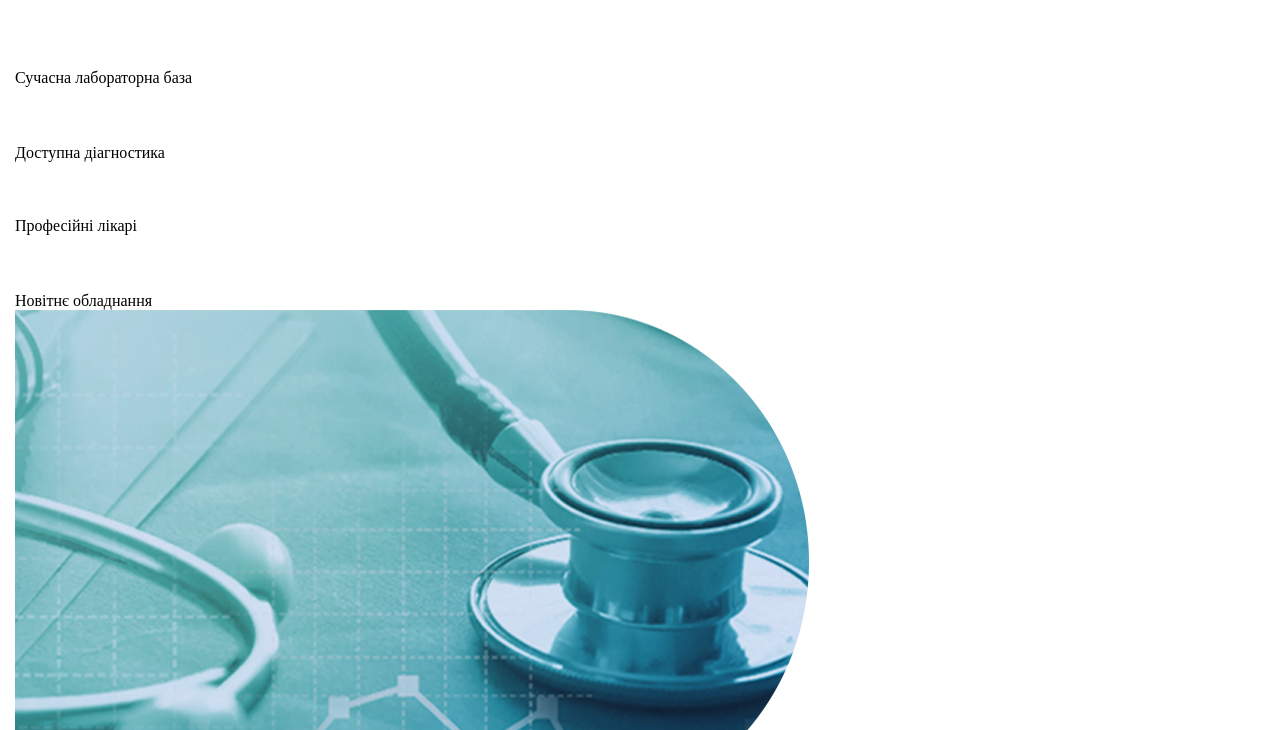
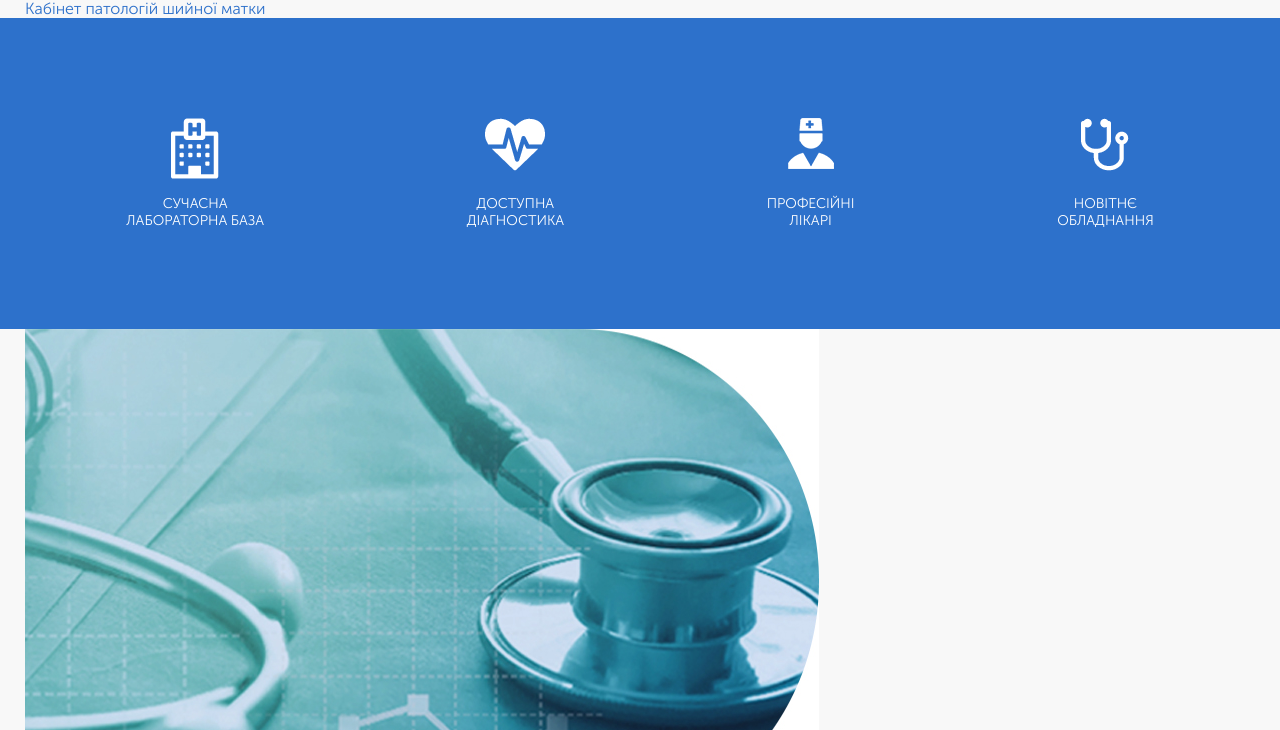
Before and after one commit to inspirrrada/Main.app, a plain HTML site: page index.html in a window 1280 px wide. Shown: the part 810-1540 px from the top of the page. Drawn offline with Linux system fonts and the light colour scheme.

Commit message:
service screen

```diff
--- /dev/null
+++ b/css/fonts.css
@@ -0,0 +1,20 @@
+@font-face {
+	font-family: "Museo Sans Cyrl";
+	src: url("../fonts/Museo Sans Cyrl 100.ttf");
+	font-weight: 100;
+	font-style: normal;
+}
+
+@font-face {
+	font-family: "Museo Sans Cyrl";
+	src: url("../fonts/Museo Sans Cyrl 300.ttf");
+	font-weight: 300;
+	font-style: normal;
+}
+
+@font-face {
+	font-family: "Museo Sans Cyrl";
+	src: url("../fonts/Museo Sans Cyrl 700.ttf");
+	font-weight: 700;
+	font-style: normal;
+}
--- a/index.html
+++ b/index.html
@@ -4,6 +4,7 @@
 	<title>Title</title>
 	<meta charset="UTF-8">
 	<meta name="viewport" content="width=device-width, initial-scale=1.0">
+	<link rel="stylesheet" href="css/fonts.css">
 	<link rel="stylesheet" href="css/styles.css">
 </head>
 <body>
@@ -98,7 +99,7 @@
 							<img src="img/adv_laboratoty.png" alt="Advantage">
 						</div>
 						<div class="advantage-text">
-							Сучасна лабораторна база
+							Сучасна <br> лабораторна база
 						</div>
 					</div>
 					<div class="advantage-block">
@@ -106,7 +107,7 @@
 							<img src="img/adv_accessibility.png" alt="Advantage">
 						</div>
 						<div class="advantage-text">
-							Доступна діагностика
+							Доступна <br> діагностика
 						</div>
 					</div>
 					<div class="advantage-block">
@@ -114,7 +115,7 @@
 							<img src="img/adv_professional.png" alt="Advantage">
 						</div>
 						<div class="advantage-text">
-							Професійні лікарі
+							Професійні <br> лікарі
 						</div>
 					</div>
 					<div class="advantage-block">
@@ -122,7 +123,7 @@
 							<img src="img/adv_equipment.png" alt="Advantage">
 						</div>
 						<div class="advantage-text">
-							Новітнє	обладнання
+							Новітнє <br> обладнання
 						</div>
 					</div>
 				</div>
--- a/sass/styles.sass
+++ b/sass/styles.sass
@@ -15,9 +15,11 @@ ul li
   display: table
   clear: both
 
-
 img
   max-width: 100%
+
+body
+  font-family: "Museo Sans Cyrl", sans-serif
 
 .wrapper
   overflow: hidden
@@ -27,3 +29,49 @@ img
 .container
   max-width: 1260px
   padding: 0 15px
+  margin: 0 auto
+
+header,
+.advantages-screen,
+.doctors-screen,
+footer
+  background-color: #2d71cb
+  color: white
+
+.services-screen,
+.about-screen,
+.contacts-screen
+  background-color: #f8f8f8
+  color: #2d70ca
+
+.advantages
+  padding: 100px 0
+  display: flex
+  justify-content: space-around
+
+.advantage-block
+  text-align: center
+  //max-width: 138px
+  display: flex
+  flex-direction: column
+  justify-content: space-between
+
+.advantage-text
+  font-size: 14px
+  font-weight: 300
+  text-transform: uppercase
+  margin-top: 12px
+
+
+@media (max-width: 650px)
+  .advantages
+    flex-wrap: wrap
+    padding: 50px 0 0 0
+
+  .advantage-block
+    width: 50%
+    margin-bottom: 50px
+
+@media (max-width: 400px)
+  .advantage-block
+    width: 100%
```
Also changed, not shown: css/styles.css, fonts/Museo Sans Cyrl 100.ttf (added), fonts/Museo Sans Cyrl 300.ttf (added), fonts/Museo Sans Cyrl 700.ttf (added), 1 other file.
